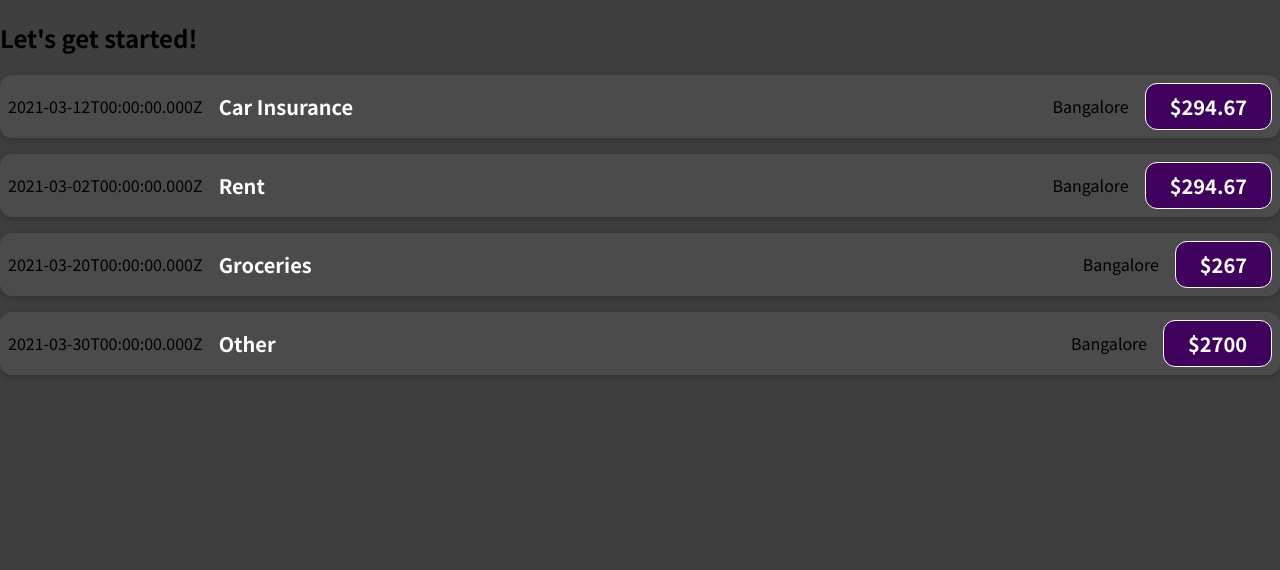
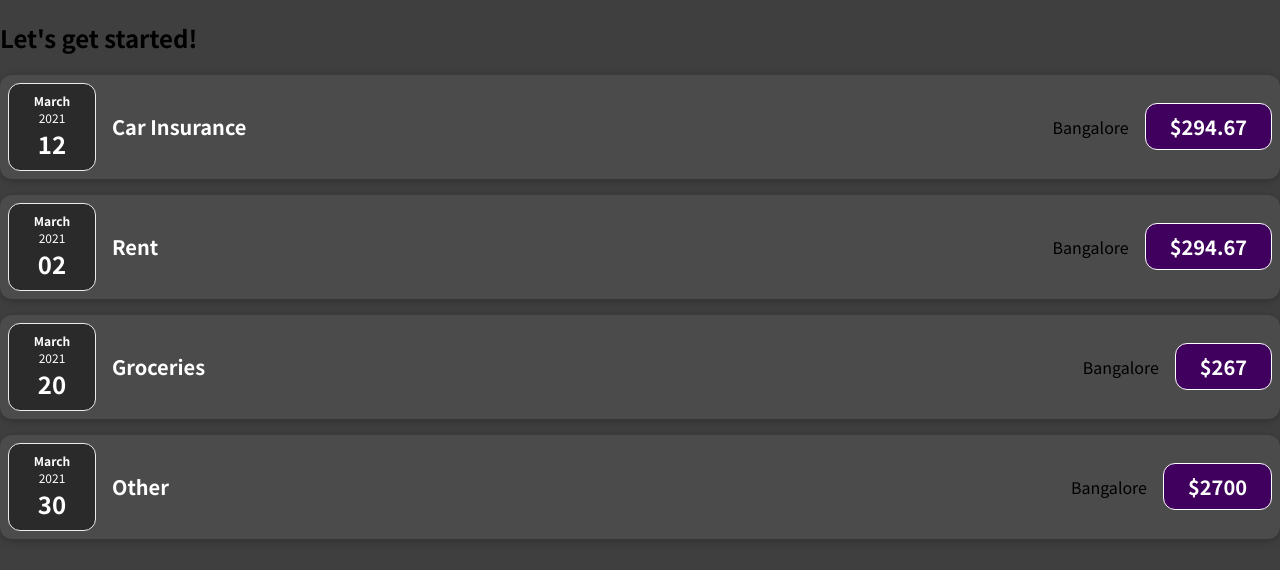
Before and after one commit to tr3atm3/TrackYourExpense, a React (Create React App) app: page / in a window 1280 px wide. Shown: the top 570 px of the page. Built offline with nearby package versions, Linux system fonts and the light colour scheme.

Commit message:
ExpenseDateCreated

```diff
--- /dev/null
+++ b/src/components/ExpenseDate.css
@@ -0,0 +1,26 @@
+.expense-date {
+  display: flex;
+  flex-direction: column;
+  width: 5.5rem;
+  height: 5.5rem;
+  border: 1px solid #ececec;
+  background-color: #2a2a2a;
+  color: white;
+  border-radius: 12px;
+  align-items: center;
+  justify-content: center;
+}
+
+.expense-date__month {
+  font-size: 0.75rem;
+  font-weight: bold;
+}
+
+.expense-date__year {
+  font-size: 0.75rem;
+}
+
+.expense-date__day {
+  font-size: 1.5rem;
+  font-weight: bold;
+}
--- /dev/null
+++ b/src/components/ExpenseDate.js
@@ -0,0 +1,15 @@
+import React from "react";
+import "./ExpenseDate.css";
+
+export const ExpenseDate = (props) => {
+  const month = props.date.toLocaleString("en-US", { month: "long" });
+  const day = props.date.toLocaleString("en-US", { day: "2-digit" });
+  const year = props.date.getFullYear();
+  return (
+    <div className="expense-date">
+      <div className="expense-date__month">{month}</div>
+      <div className="expense-date__year">{year}</div>
+      <div className="expense-date__day">{day}</div>
+    </div>
+  );
+};
--- /dev/null
+++ b/src/components/ExpenseDetails.js
@@ -0,0 +1,13 @@
+import React from "react";
+
+const ExpenseDetails = (props) => {
+  return (
+    <div className="expense-item__description">
+      <h2>{props.title}</h2>
+      <div>{props.locationOfExpenditure}</div>
+      <div className="expense-item__price">${props.amount}</div>
+    </div>
+  );
+};
+
+export default ExpenseDetails;
--- a/src/components/ExpenseItem.js
+++ b/src/components/ExpenseItem.js
@@ -1,14 +1,15 @@
 import "./ExpenseItem.css";
-
+import { ExpenseDate } from "./ExpenseDate";
+import ExpenseDetails from "./ExpenseDetails";
 function ExpenseItem(props) {
   return (
     <div className="expense-item">
-      <div>{props.date.toISOString()}</div>
-      <div className="expense-item__description">
-        <h2>{props.title}</h2>
-        <div>{props.locationOfExpenditure}</div>
-        <div className="expense-item__price">${props.amount}</div>
-      </div>
+      <ExpenseDate date={props.date} />
+      <ExpenseDetails
+        amount={props.amount}
+        locationOfExpenditure={props.locationOfExpenditure}
+        title={props.title}
+      />
     </div>
   );
 }
```
